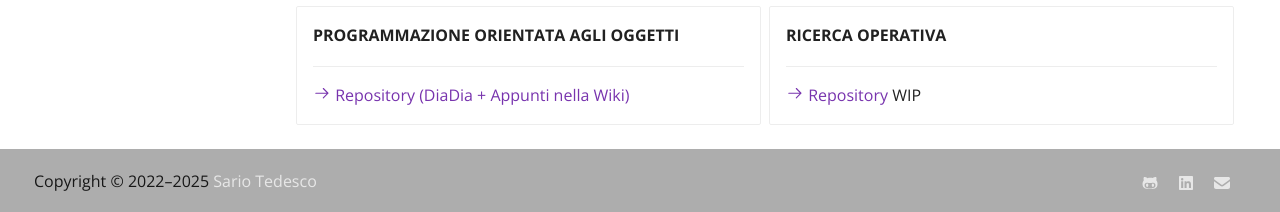
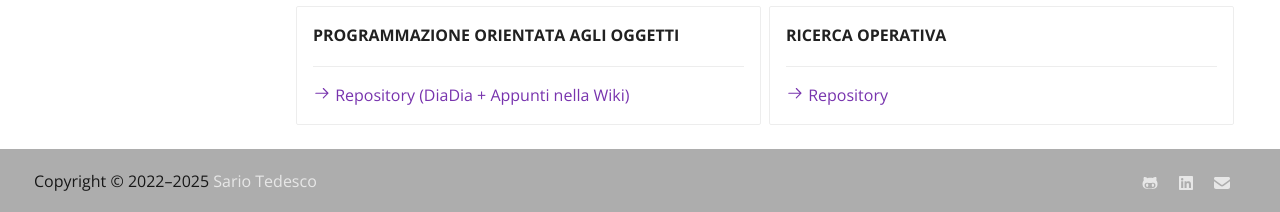
Before and after one commit to Raven-s-Soul/University-Courses, an MkDocs documentation site: the page built from docs/Year2.md, in a window 1280 px wide and 934 px high. Shown: the part 719-931 px from the top of the window. Built offline with MkDocs 1.6.1 and Material for MkDocs 9.7.7, drawn with Linux system fonts in a browser that asks for light colours; comment, search, counter and statistics services are not loaded.

Commit message:
update for RO

```diff
--- a/docs/Year2.md
+++ b/docs/Year2.md
@@ -58,7 +58,7 @@
 
       ***
 
-      [:octicons-arrow-right-24: Repository](# "Work in progress") WIP
+      [:octicons-arrow-right-24: Repository](https://github.com/Raven-s-Soul/Ricerca-Operativa)
 
   </div>
 
```
Also changed, not shown: README.md (+1 -0 lines).
